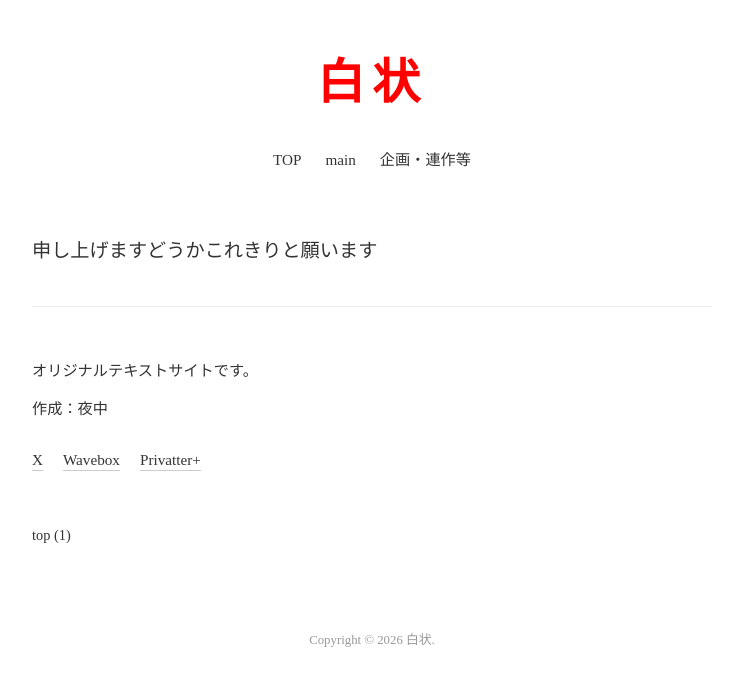
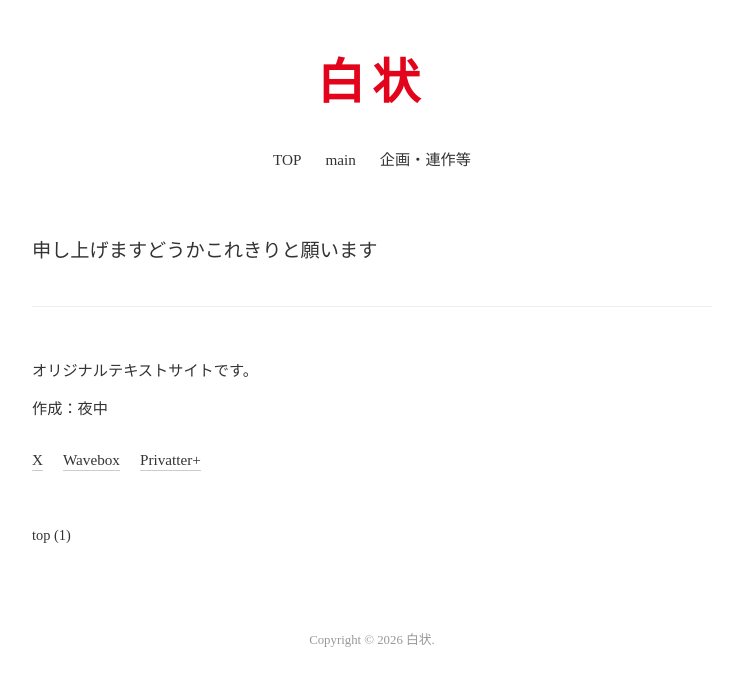
Before and after one commit to yonaka2/yonaka2.github.io, a plain HTML site: page index.html in a window 1280 px wide. Shown: the whole page, without its empty margins (268-1011 px from the left). Drawn offline with Linux system fonts and the light colour scheme.

Commit message:
Update style.css

```diff
--- a/style.css
+++ b/style.css
@@ -36,9 +36,9 @@ ul {
 }
 
 .site-title {
-  color: #ff0000;
+  color: #e2041b;
   font-size: 3rem;
-  font-weight: bold;
+  font-weight: 900;
   letter-spacing: 0.15em;
   margin-bottom: 20px;
 }
```
